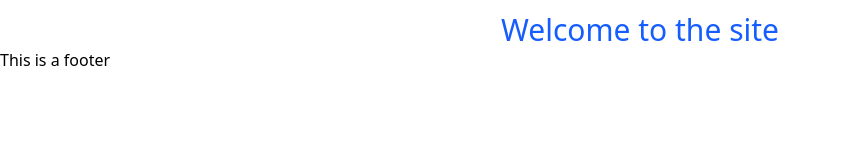
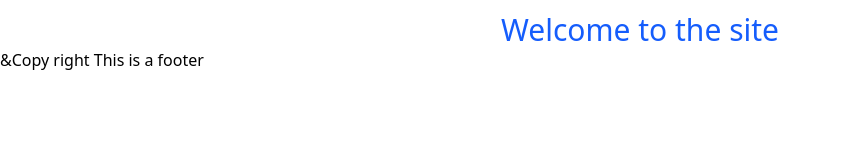
Before and after one commit to Noel-byte/Portfolio, a React (Vite) app: page / in a window 1280 px wide. Shown: the top 160 px of the page, without its empty margins (0-841 px from the left). Built offline with nearby package versions, Linux system fonts and the light colour scheme.

Commit message:
added copy right

```diff
--- a/src/components/Footer.jsx
+++ b/src/components/Footer.jsx
@@ -1,7 +1,7 @@
 export default function Footer(){
     return(
         <>
-        <p>This is a footer</p>
+        <p><span>&Copy right</span> This is a footer</p>
         </>
     )
 }
```
